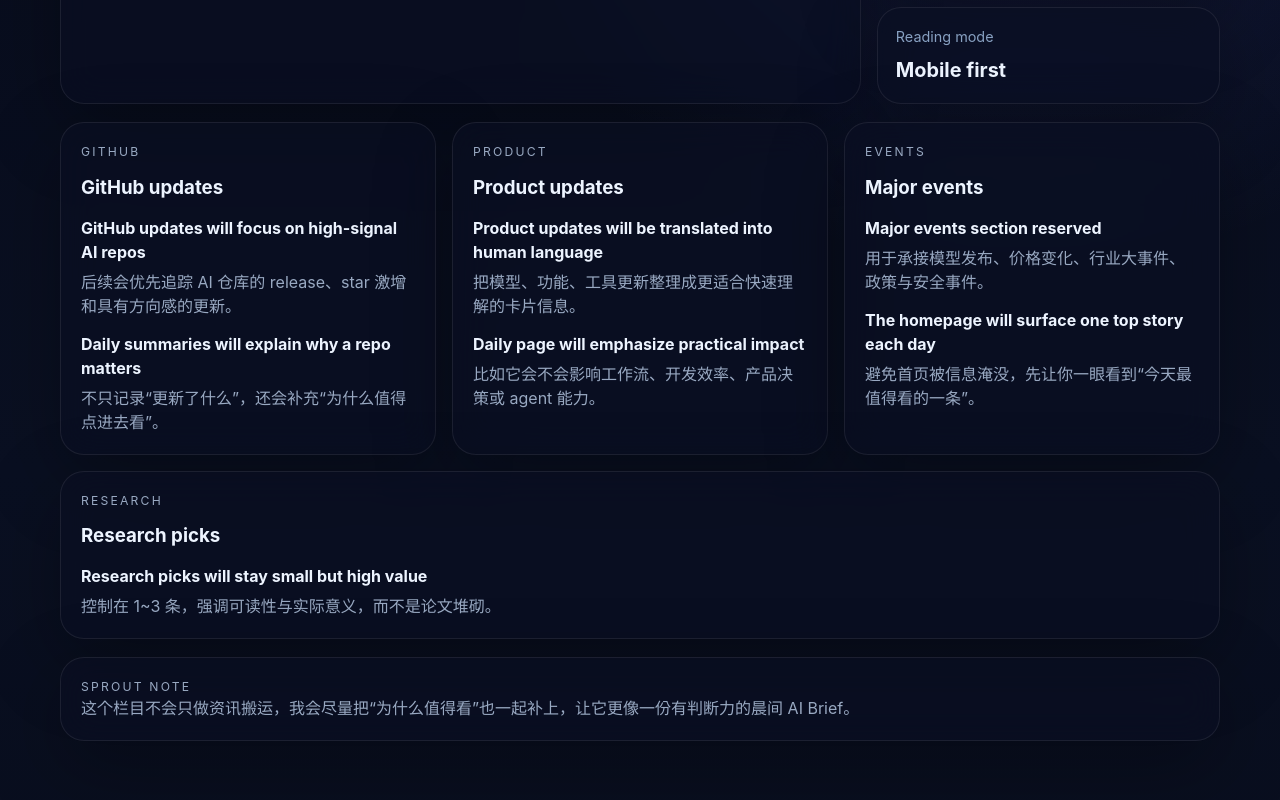
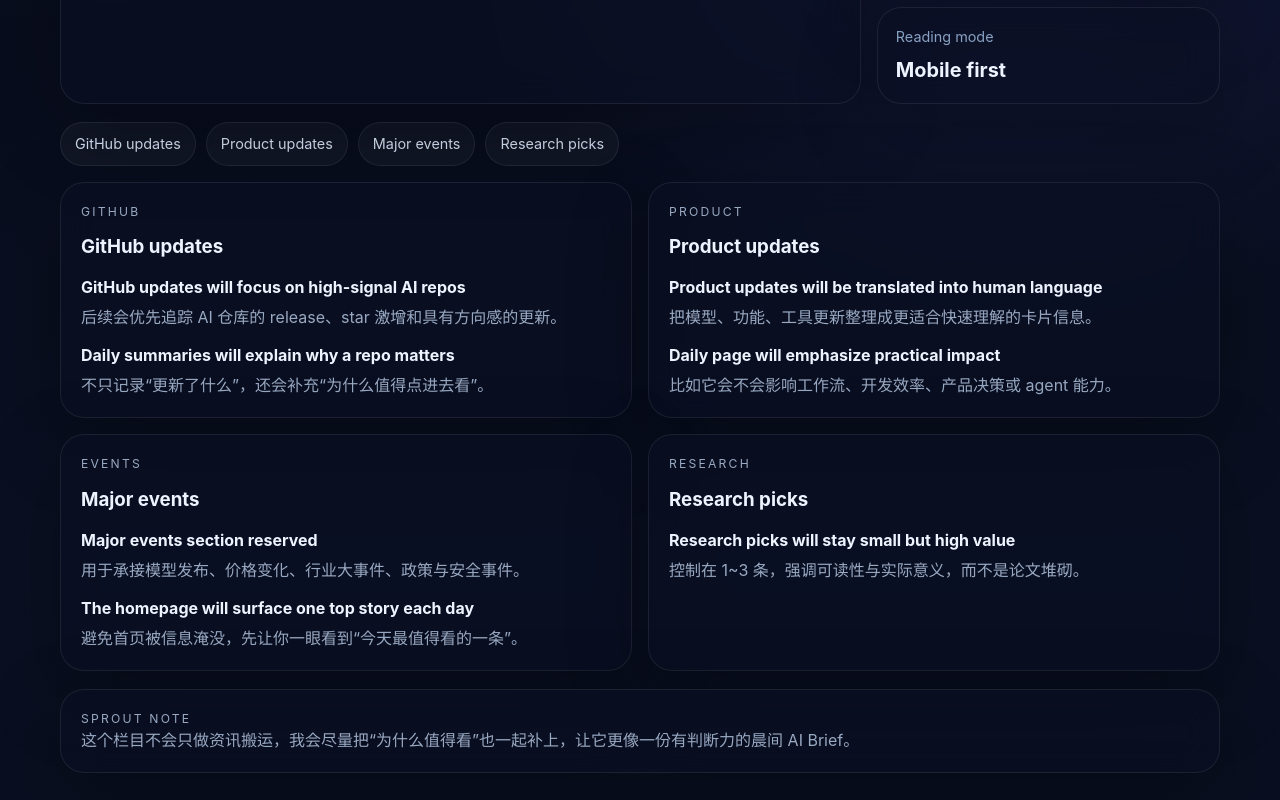
Before and after one commit to douya-labs/douya-labs.github.io, a Vue app: page / in a window 1280 px wide. Shown: the part 880-1680 px from the top of the page. Built offline with nearby package versions, Linux system fonts and the light colour scheme.

Commit message:
feat: refine AI Daily layout

```diff
--- a/src/App.vue
+++ b/src/App.vue
@@ -26,6 +26,35 @@
 ]
 
 const archivePreview = archiveEntries.slice(1)
+
+const dailyStats = [
+  { label: 'Build window', value: '08:00' },
+  { label: 'Bot reminder', value: '09:00' },
+  { label: 'Reading mode', value: 'Mobile first' },
+]
+
+const sections = [
+  {
+    eyebrow: 'GITHUB',
+    title: 'GitHub updates',
+    items: todayEntry.githubUpdates,
+  },
+  {
+    eyebrow: 'PRODUCT',
+    title: 'Product updates',
+    items: todayEntry.productUpdates,
+  },
+  {
+    eyebrow: 'EVENTS',
+    title: 'Major events',
+    items: todayEntry.majorEvents,
+  },
+  {
+    eyebrow: 'RESEARCH',
+    title: 'Research picks',
+    items: todayEntry.researchPicks,
+  },
+]
 </script>
 
 <template>
@@ -105,74 +134,38 @@
           </article>
 
           <aside class="daily-status">
-            <div class="status-card">
-              <span>Build window</span>
-              <strong>08:00</strong>
-            </div>
-            <div class="status-card">
-              <span>Bot reminder</span>
-              <strong>09:00</strong>
-            </div>
-            <div class="status-card">
-              <span>Reading mode</span>
-              <strong>Mobile first</strong>
+            <div v-for="stat in dailyStats" :key="stat.label" class="status-card">
+              <span>{{ stat.label }}</span>
+              <strong>{{ stat.value }}</strong>
             </div>
           </aside>
         </div>
 
-        <div class="daily-grid">
-          <section class="daily-card">
+        <div class="quick-nav">
+          <a v-for="section in sections" :key="section.title" class="quick-nav__pill" :href="`#${section.eyebrow.toLowerCase()}`">
+            {{ section.title }}
+          </a>
+        </div>
+
+        <div class="daily-sections">
+          <section
+            v-for="section in sections"
+            :id="section.eyebrow.toLowerCase()"
+            :key="section.title"
+            class="daily-section-card"
+          >
             <div class="daily-card__head">
-              <p class="eyebrow">GITHUB</p>
-              <h3>GitHub updates</h3>
+              <p class="eyebrow">{{ section.eyebrow }}</p>
+              <h3>{{ section.title }}</h3>
             </div>
             <ul class="daily-list">
-              <li v-for="item in todayEntry.githubUpdates" :key="item.title">
-                <strong>{{ item.title }}</strong>
-                <p>{{ item.summary }}</p>
-              </li>
-            </ul>
-          </section>
-
-          <section class="daily-card">
-            <div class="daily-card__head">
-              <p class="eyebrow">PRODUCT</p>
-              <h3>Product updates</h3>
-            </div>
-            <ul class="daily-list">
-              <li v-for="item in todayEntry.productUpdates" :key="item.title">
-                <strong>{{ item.title }}</strong>
-                <p>{{ item.summary }}</p>
-              </li>
-            </ul>
-          </section>
-
-          <section class="daily-card">
-            <div class="daily-card__head">
-              <p class="eyebrow">EVENTS</p>
-              <h3>Major events</h3>
-            </div>
-            <ul class="daily-list">
-              <li v-for="item in todayEntry.majorEvents" :key="item.title">
+              <li v-for="item in section.items" :key="item.title">
                 <strong>{{ item.title }}</strong>
                 <p>{{ item.summary }}</p>
               </li>
             </ul>
           </section>
         </div>
-
-        <section class="daily-card daily-card--wide research-card">
-          <div class="daily-card__head">
-            <p class="eyebrow">RESEARCH</p>
-            <h3>Research picks</h3>
-          </div>
-          <ul class="daily-list">
-            <li v-for="item in todayEntry.researchPicks" :key="item.title">
-              <strong>{{ item.title }}</strong>
-              <p>{{ item.summary }}</p>
-            </li>
-          </ul>
-        </section>
 
         <article class="sprout-note">
           <p class="eyebrow">SPROUT NOTE</p>
@@ -205,6 +198,7 @@
           <p>后续每天的数据会按日期沉淀下来，方便手机端快速回看。</p>
         </div>
 
+        <div class="archive-shell">
           <div class="archive-list">
             <article v-for="entry in archivePreview" :key="entry.slug" class="archive-card">
               <div class="archive-card__meta">
@@ -215,6 +209,15 @@
               <small>{{ entry.sproutNote }}</small>
             </article>
           </div>
+
+          <aside class="archive-summary">
+            <p class="eyebrow">ARCHIVE MODE</p>
+            <h3>Designed for quick daily review</h3>
+            <p>
+              首页看当天重点，历史区看过去几天的节奏变化。后面还可以继续长出近 7 天、近 30 天的趋势视图。
+            </p>
+          </aside>
+        </div>
       </section>
     </main>
   </div>
--- a/src/style.css
+++ b/src/style.css
@@ -133,7 +133,8 @@
 .section h2,
 .project-card h3,
 .daily-feature h3,
-.daily-card h3 {
+.daily-section-card h3,
+.archive-summary h3 {
   margin: 0;
 }
 
@@ -146,11 +147,12 @@
 .hero__desc,
 .section__head p,
 .project-card p,
-.daily-card p,
+.daily-section-card p,
 .daily-feature p,
 .archive-card p,
 .sprout-note p,
-.archive-card small {
+.archive-card small,
+.archive-summary p {
   color: #99a9c2;
 }
 
@@ -196,11 +198,12 @@
 
 .hero-card,
 .project-card,
-.daily-card,
+.daily-section-card,
 .daily-feature,
 .archive-card,
 .sprout-note,
-.status-card {
+.status-card,
+.archive-summary {
   position: relative;
   border-radius: 24px;
   border: 1px solid rgba(255, 255, 255, 0.08);
@@ -373,22 +376,38 @@
   font-size: 1.24rem;
 }
 
-.daily-grid,
+.quick-nav {
+  display: flex;
+  gap: 10px;
+  flex-wrap: wrap;
+  margin-bottom: 16px;
+}
+
+.quick-nav__pill {
+  display: inline-flex;
+  align-items: center;
+  justify-content: center;
+  padding: 10px 14px;
+  border-radius: 999px;
+  background: rgba(255, 255, 255, 0.04);
+  border: 1px solid rgba(255, 255, 255, 0.08);
+  color: #dce8fb;
+  font-size: 0.9rem;
+}
+
+.daily-sections,
 .project-grid {
   display: grid;
-  grid-template-columns: repeat(3, minmax(0, 1fr));
+  grid-template-columns: repeat(2, minmax(0, 1fr));
   gap: 16px;
 }
 
-.daily-card,
+.daily-section-card,
 .project-card,
 .archive-card,
-.sprout-note {
+.sprout-note,
+.archive-summary {
   padding: 20px;
-}
-
-.daily-card--wide {
-  margin-top: 16px;
 }
 
 .daily-card__head {
@@ -413,7 +432,8 @@
 .project-card p,
 .archive-card p,
 .sprout-note p,
-.archive-card small {
+.archive-card small,
+.archive-summary p {
   margin: 0;
 }
 
@@ -437,6 +457,12 @@
   margin-top: 18px;
 }
 
+.archive-shell {
+  display: grid;
+  grid-template-columns: minmax(0, 1.15fr) minmax(260px, 0.85fr);
+  gap: 16px;
+}
+
 .archive-list {
   display: grid;
   gap: 14px;
@@ -448,11 +474,17 @@
   font-size: 0.92rem;
 }
 
+.archive-summary h3 {
+  font-size: 1.2rem;
+  margin-bottom: 12px;
+}
+
 @media (max-width: 960px) {
   .hero__content,
   .daily-overview,
-  .daily-grid,
-  .project-grid {
+  .daily-sections,
+  .project-grid,
+  .archive-shell {
     grid-template-columns: 1fr;
   }
 }
@@ -482,12 +514,24 @@
     width: 100%;
   }
 
+  .quick-nav {
+    flex-wrap: nowrap;
+    overflow-x: auto;
+    padding-bottom: 6px;
+    scrollbar-width: none;
+  }
+
+  .quick-nav::-webkit-scrollbar {
+    display: none;
+  }
+
   .daily-feature,
-  .daily-card,
+  .daily-section-card,
   .project-card,
   .archive-card,
   .sprout-note,
-  .status-card {
+  .status-card,
+  .archive-summary {
     padding: 18px;
   }
 }
```
Lines whose indentation alone changed are shown as unchanged.
